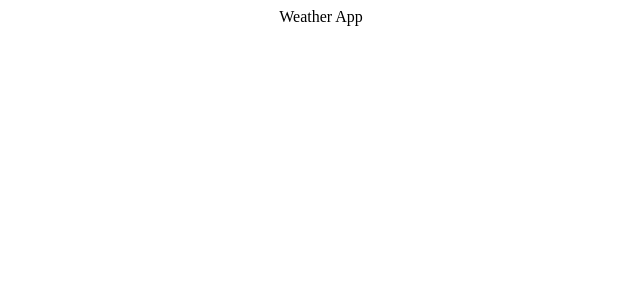
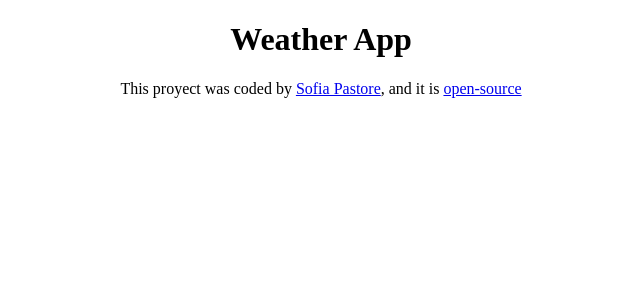
Before and after one commit to sopastore/react-weather-app-project, a React (Create React App) app: page / in a window 1280 px wide. Shown: the top 300 px of the page, without its empty margins (319-959 px from the left). Built offline with nearby package versions, Linux system fonts and the light colour scheme.

Commit message:
Added the GitHub repo URL

```diff
--- a/src/App.js
+++ b/src/App.js
@@ -1,5 +1,22 @@
 import "./App.css";
 
 export default function App() {
-  return <div className="App">Weather App</div>;
+  return (
+    <div className="App">
+      <h1>Weather App</h1>
+      <p>
+        This proyect was coded by{" "}
+        <a href="https://phenomenal-alpaca-b8ef22.netlify.app/" target="_blank">
+          Sofia Pastore
+        </a>
+        , and it is{" "}
+        <a
+          href="https://github.com/sopastore/react-weather-app-project"
+          target="_blank"
+        >
+          open-source
+        </a>
+      </p>
+    </div>
+  );
 }
```
